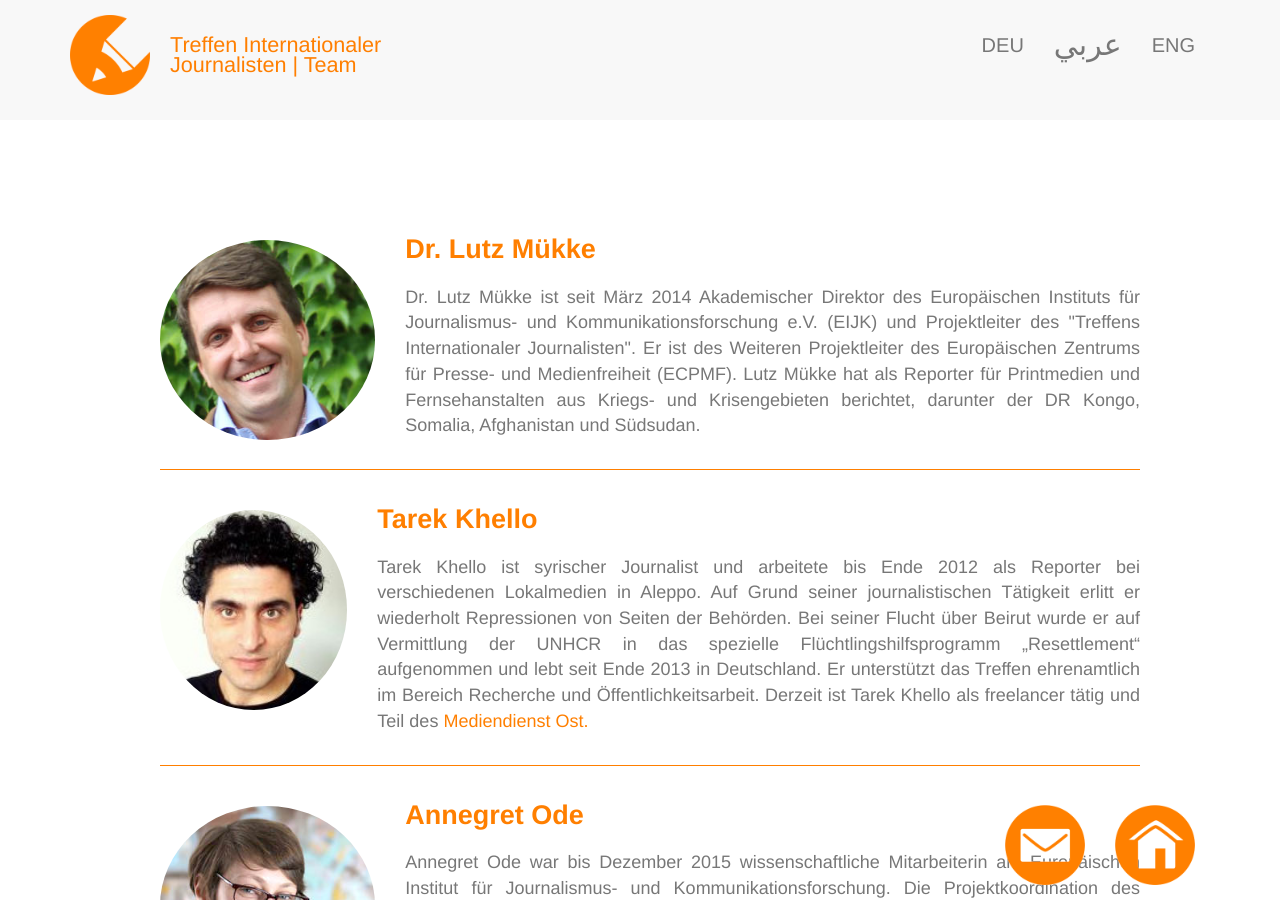
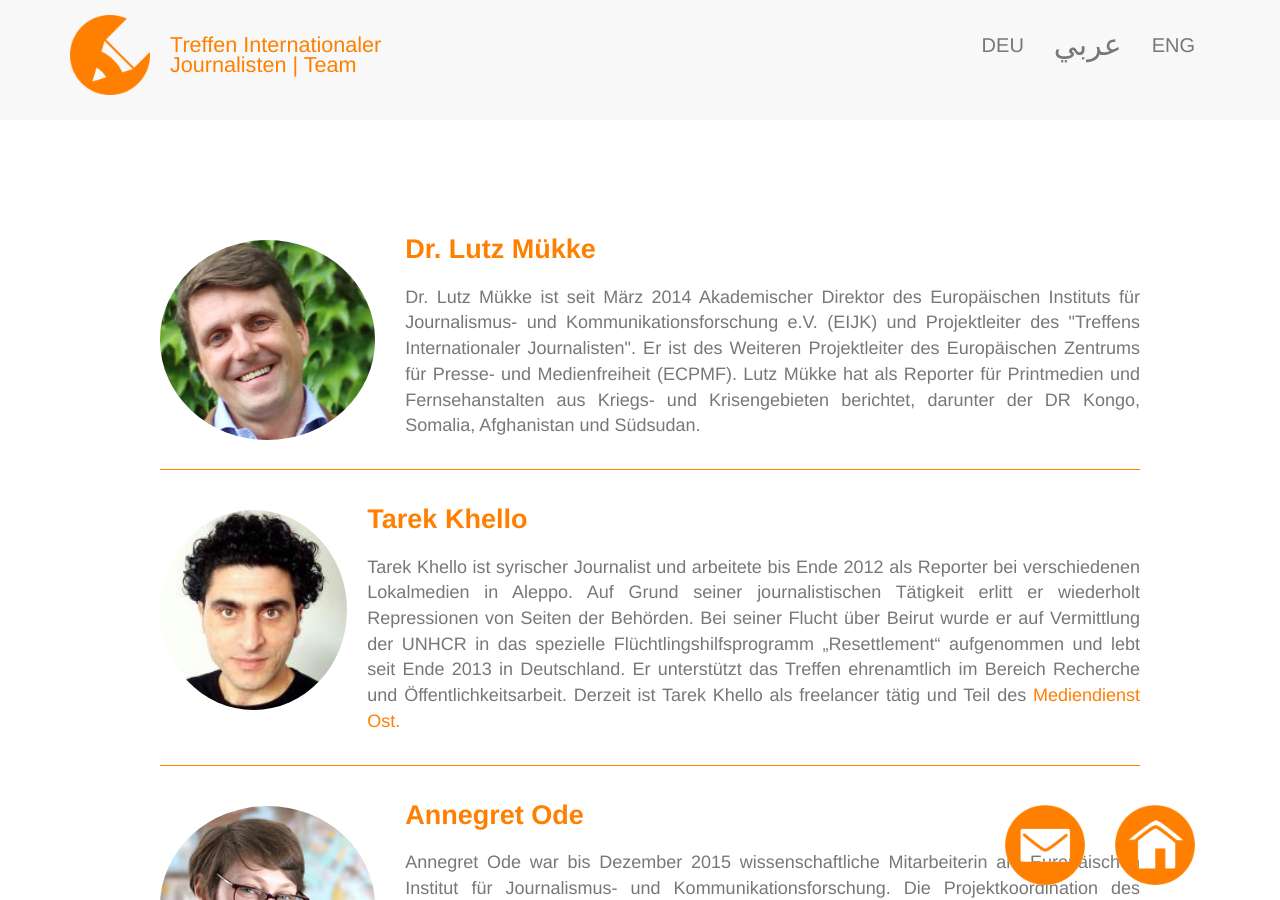
Before and after one commit to EIJC/TIJ, a Jekyll site: the page built from de/team.html, in a window 1280 px wide and 900 px high. Built offline with Jekyll 4.4.1, drawn with Linux system fonts in a browser that asks for light colours; nearby versions of some CDN libraries.

Commit message:
Update team.html

```diff
--- a/de/team.html
+++ b/de/team.html
@@ -9,7 +9,7 @@ title: Treffen Internationaler Journalisten | Team
 
 <div class="divider-small"></div>
 
-		<a href=""><img alt="Tarek Khello" class="img-circle" src="{{ site.base_url }}/images/tarek.khello-77.jpg" style="height: 200px; width: auto;" title="Tarek Khello" /> </a>
+		<a href=""><img alt="Tarek Khello" class="img-circle" src="{{ site.base_url }}/images/tarek.khello-77.jpg" style="height: 200px; width: auto; margin-right:20px;" title="Tarek Khello" /> </a>
 			<h3>Tarek Khello</h3>
 			<p class="text-justify">Tarek Khello ist syrischer Journalist und arbeitete bis Ende 2012 als Reporter bei verschiedenen Lokalmedien in Aleppo. Auf Grund seiner journalistischen Tätigkeit erlitt er wiederholt Repressionen von Seiten der Behörden. Bei seiner Flucht über Beirut wurde er auf Vermittlung der UNHCR in das spezielle Flüchtlingshilfsprogramm „Resettlement“ aufgenommen und lebt seit Ende 2013 in Deutschland. Er unterstützt das Treffen ehrenamtlich im Bereich Recherche und Öffentlichkeitsarbeit. Derzeit ist Tarek Khello als freelancer tätig und Teil des <a href="http://www.mediendienst-ost.de/autor/tarek.khello/" target="_blank">Mediendienst Ost.</a> </p>
 
```
